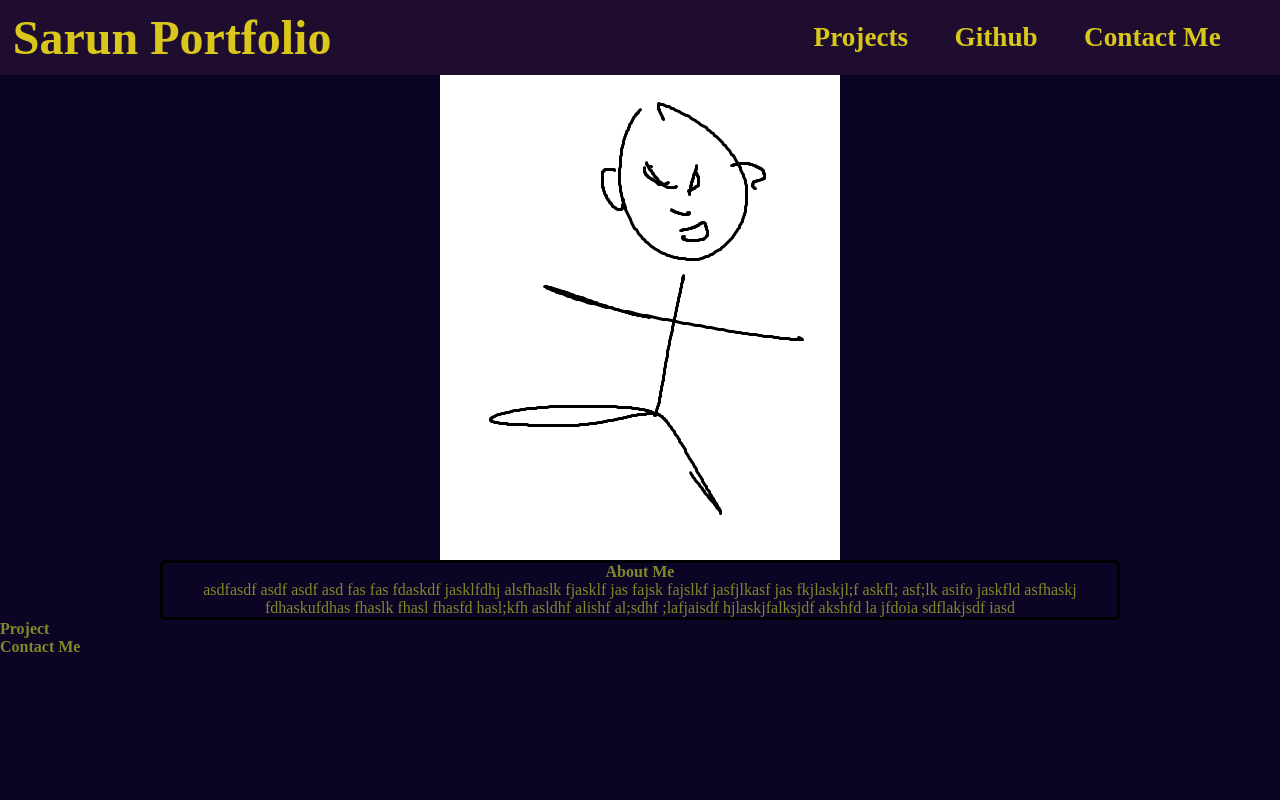
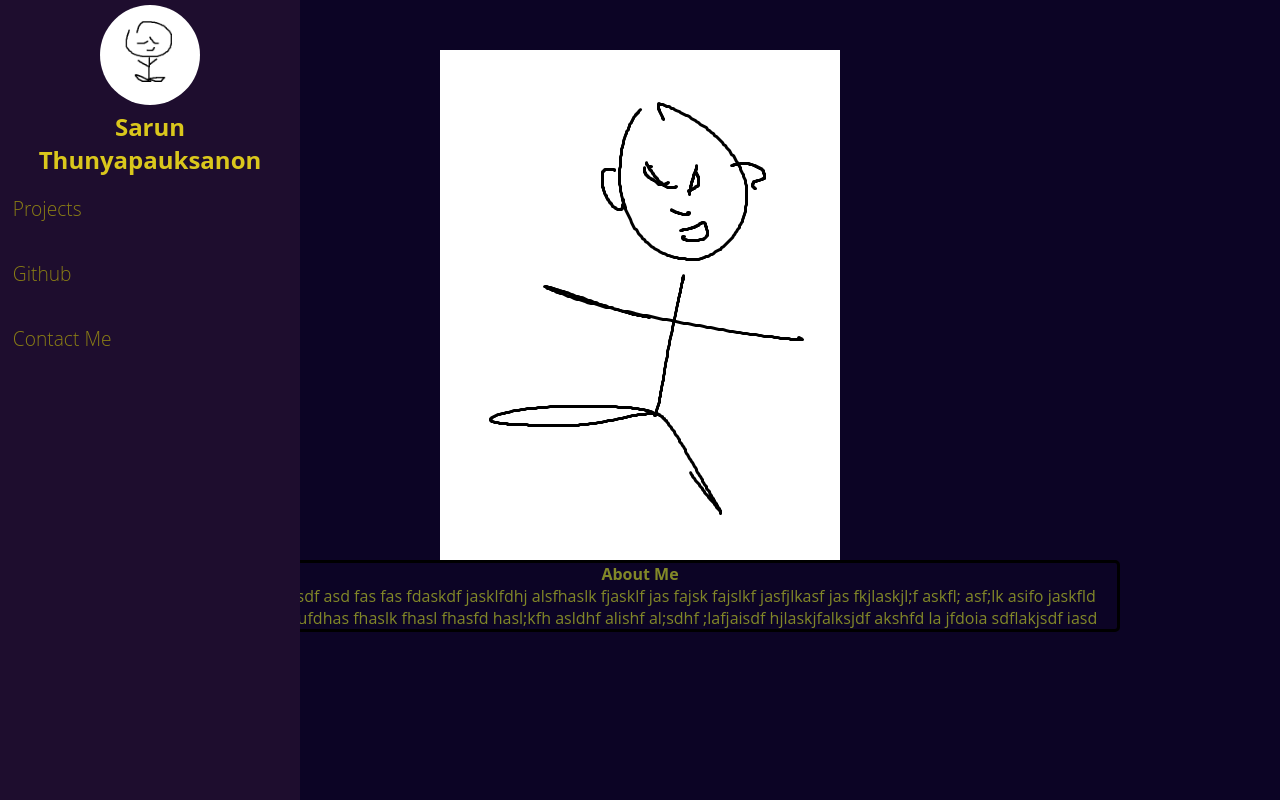
Before and after one commit to sareacct91/Portfolio, a plain HTML site: page index.html in a window 1280 px wide. Drawn offline with Linux system fonts and the light colour scheme.

Commit message:
Changed nav bar
moved nav bar to left side of page
added profile picture to nav bar

```diff
--- a/Assets/CSS/style.css
+++ b/Assets/CSS/style.css
@@ -3,6 +3,7 @@
   box-sizing: border-box;
   margin: 0;
   padding: 0;
+  font-family: "Open Sans", sans-serif;
   font-size: 16px;
   color: rgb(130, 136, 40);
 }
@@ -20,15 +21,14 @@ body {
 }
 
 header {
-  min-height: 75px;
-  width: 100%;
+  min-height: 100%;
+  width: 300px;
   padding: 0 1%;
   position: fixed;
   top: 0;
   z-index: 1;
   display: flex;
-  justify-content: space-between;
-  align-items: center;
+  flex-direction: column;
   background-color: rgb(30, 13, 46);
 }
 
@@ -36,17 +36,21 @@ header {
 header h1 {
   display: flex;
   flex-wrap: wrap;
-  font-size: 300%;
+  font-size: 150%;
   text-align: center;
   color: rgb(218, 199, 28);
 }
 
+header img {
+  height: 100px;
+  width: 100px;
+  border-radius: 50%;
+  margin: 5px auto;
+}
 /* Navigation Bar styling */
 nav ul {
   display: flex;
-  min-width: 500px;
-  justify-content: space-evenly;
-  align-items: center;
+  flex-direction: column;
   list-style: none;
 }
 
@@ -55,9 +59,14 @@ nav a:visited {
   display: block;
   padding: 19px 0;
   text-decoration: none;
-  color: rgb(218, 199, 28);
-  font-size: 170%;
-  font-weight: 900;
+  color: rgb(138, 126, 21);
+  font-size: 120%;
+  font-weight: 100;
+}
+
+nav a:hover {
+  color: rgb(255, 230, 0);
+  /* border: 1px solid rgb(255, 230, 0); */
 }
 
 /* My image styling */
@@ -75,7 +84,9 @@ main figcaption {
 }
 
 /* Class Selector */
-
+.block {
+  display: block;
+}
 
 /* Media Selector */
 @media screen and (max-width: 900px) {
--- a/index.html
+++ b/index.html
@@ -8,7 +8,12 @@
 </head>
 <body>
   <header>
-    <h1>Sarun Portfolio</h1>
+    <figure>
+      <img
+        class="block"
+        src="./Assets/Images/icon-placeholder.png" alt="placeholder for profile picture">
+      <figcaption><h1>Sarun Thunyapauksanon</h1></figcaption>
+    </figure>
 
     <nav>
       <ul>
```
Also changed, not shown: Assets/Images/icon-placeholder.png (added).
